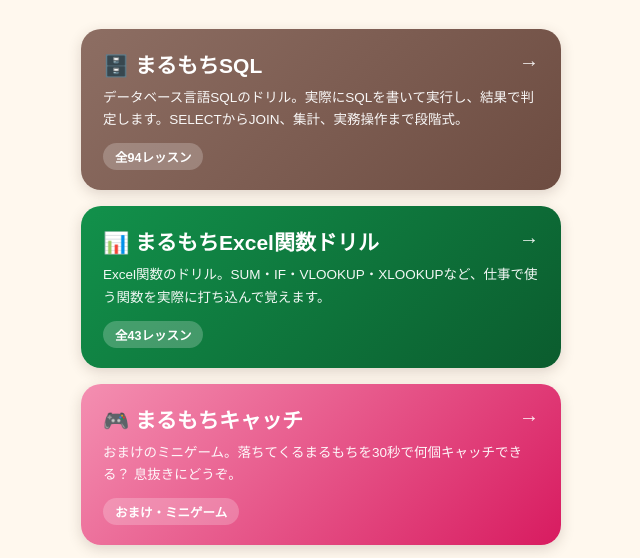
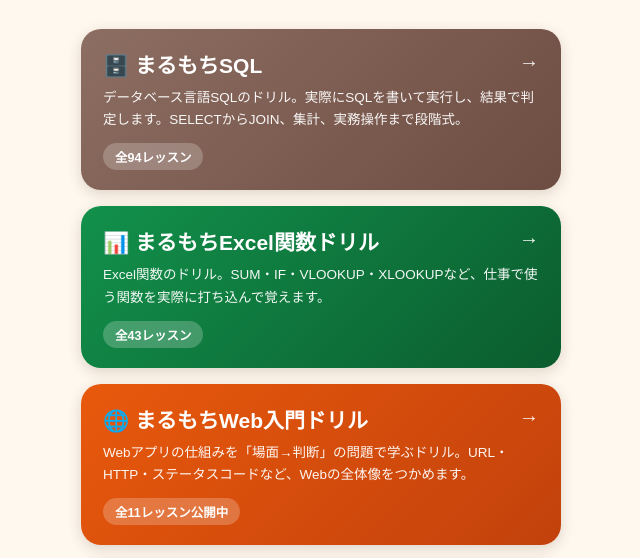
Before and after one commit to Tyrof/Tyrof.github.io, a plain HTML site: page index.html in a window 1280 px wide. Shown: the part 185-743 px from the top of the page, without its empty margins (319-959 px from the left). Drawn offline with Linux system fonts and the light colour scheme.

Commit message:
ハブにWeb入門ドリルのカードを追加

```diff
--- a/index.html
+++ b/index.html
@@ -39,6 +39,7 @@
   .sql { background: linear-gradient(135deg, #8D6E63, #6D4C41); }
   .excel { background: linear-gradient(135deg, #12914B, #0B5C2E); }
   .gas { background: linear-gradient(135deg, #2B7DE1, #1559B0); }
+  .web { background: linear-gradient(135deg, #E8590C, #C2410C); }
   .catch { background: linear-gradient(135deg, #F48FB1, #D81B60); }
   .note {
     width: 100%; max-width: 480px; margin-top: 22px;
@@ -70,6 +71,13 @@
       <span class="meta">全43レッスン</span>
     </a>
 
+    <a class="card web" href="https://tyrof.github.io/marumochi-web/">
+      <span class="go">→</span>
+      <div class="name">🌐 まるもちWeb入門ドリル</div>
+      <p class="desc">Webアプリの仕組みを「場面→判断」の問題で学ぶドリル。URL・HTTP・ステータスコードなど、Webの全体像をつかめます。</p>
+      <span class="meta">全11レッスン公開中</span>
+    </a>
+
     <a class="card catch" href="https://tyrof.github.io/marumochi-catch/">
       <span class="go">→</span>
       <div class="name">🎮 まるもちキャッチ</div>
```
